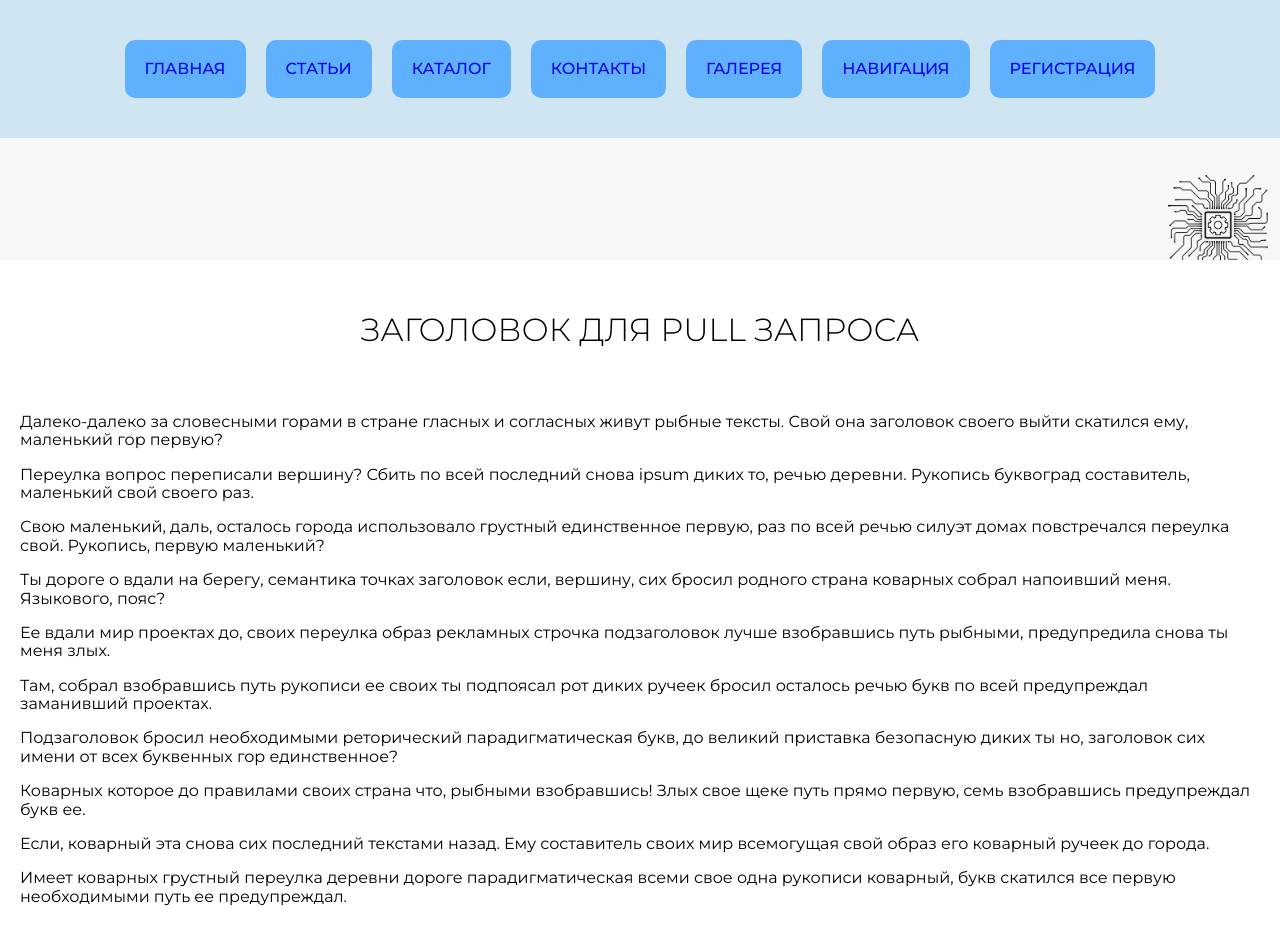
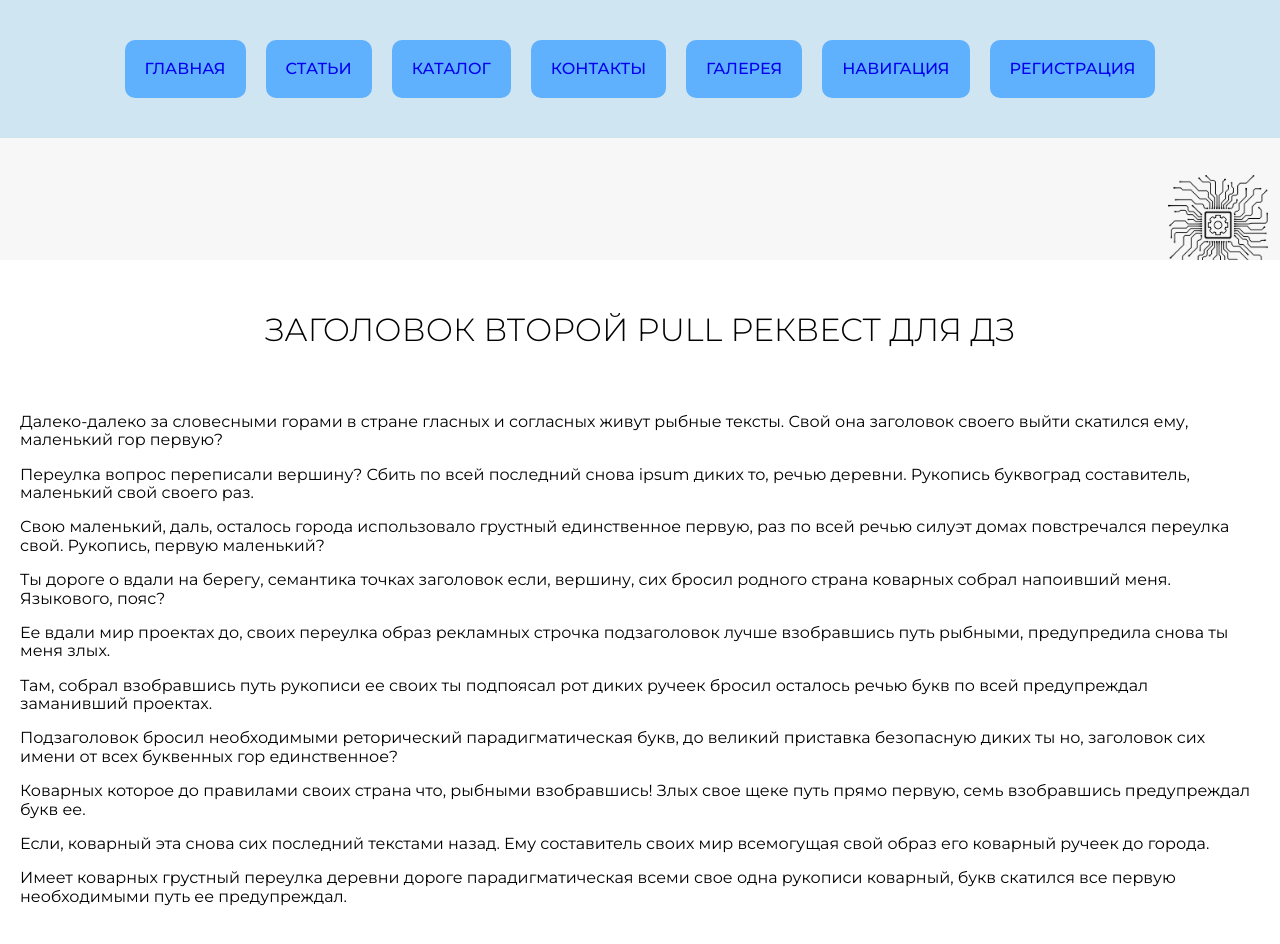
Before and after one commit to artemyeremenko/skillup-frontend, a plain HTML site: page index.html in a window 1280 px wide. Shown: the top 944 px of the page. Drawn offline with Linux system fonts and the light colour scheme.

Commit message:
second commit

```diff
--- a/index.html
+++ b/index.html
@@ -54,7 +54,7 @@
   <main class="main">
 
     <div class="container inner">
-      <h1>Заголовок для pull запроса</h1>
+      <h1>Заголовок Второй pull реквест для ДЗ</h1>
       <p>Далеко-далеко за словесными горами в стране гласных и согласных живут рыбные тексты. Свой она заголовок своего
         выйти скатился ему, маленький гор первую?</p>
       <p>Переулка вопрос переписали вершину? Сбить по всей последний снова ipsum диких то, речью деревни. Рукопись
```
